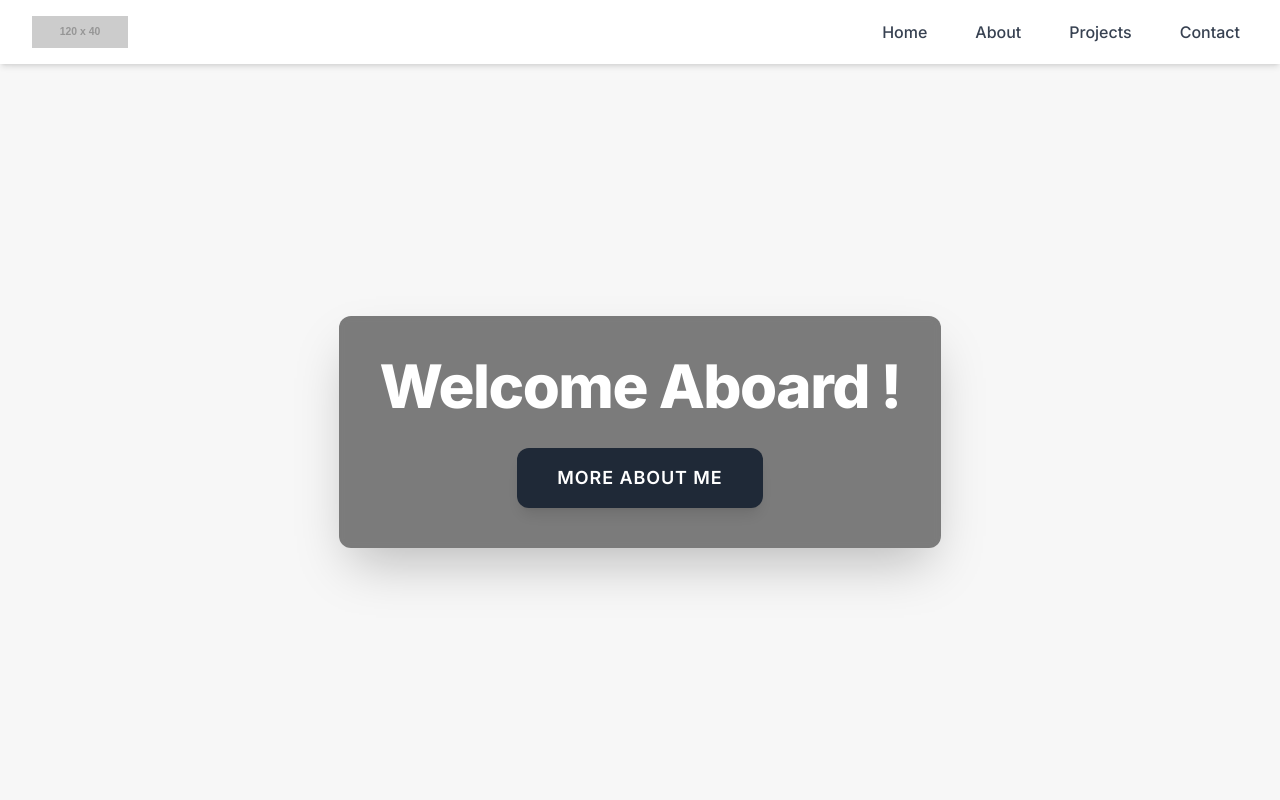
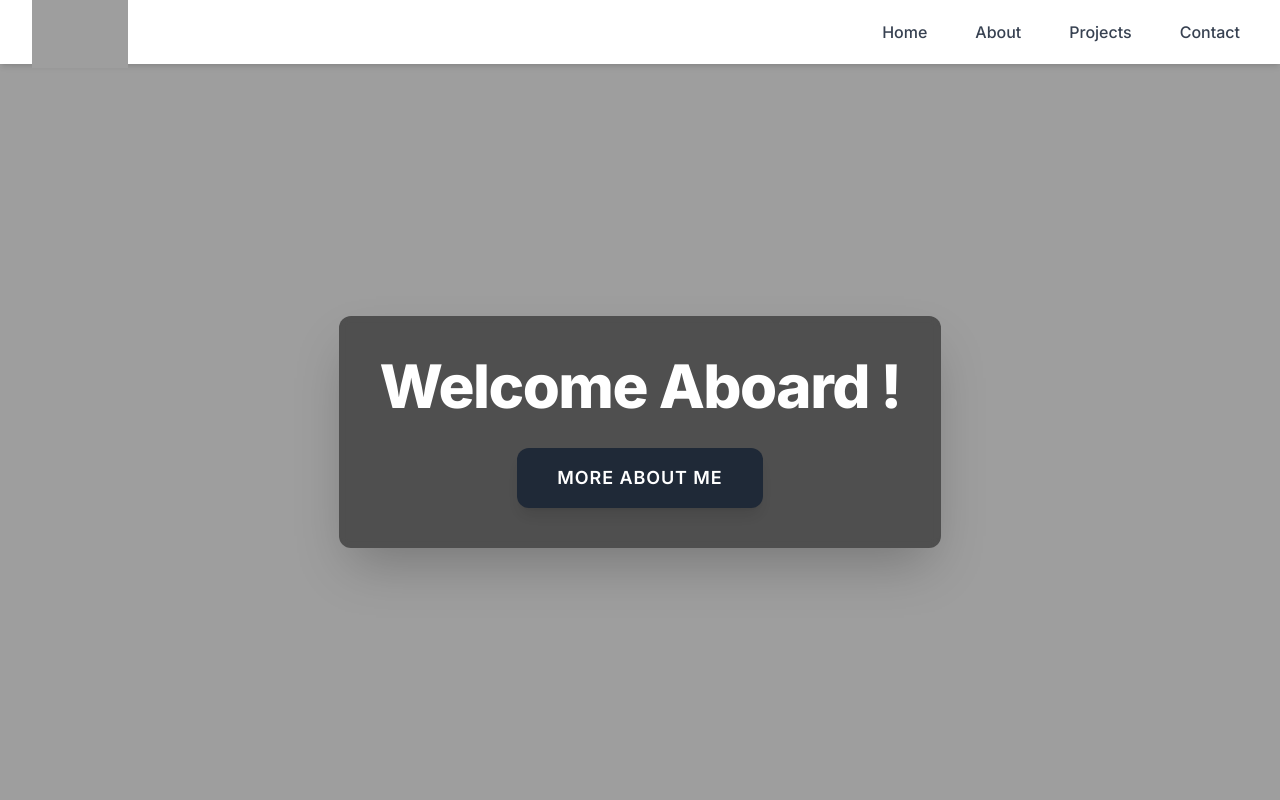
Before and after one commit to justinsalimdev/X001, a plain HTML site: page index.html in a window 1280 px wide. Shown: the top 800 px of the page. Drawn offline with nearby package versions, Linux system fonts and the light colour scheme; the site is published under a folder, as on GitHub Pages, so addresses that start at the root find nothing; placeholder pictures from the web are drawn by us.

Commit message:
Update index.html

```diff
--- a/index.html
+++ b/index.html
@@ -21,7 +21,7 @@
         }
         /* Custom styling to ensure image covers the hero section */
         .hero-background {
-            background-image: url('/ChatGPT\ Image\ Oct\ 26\,\ 2025\,\ 02_27_50\ PM.png');
+            background-image: url('ChatGPT\ Image\ Oct\ 26\,\ 2025\,\ 02_27_50\ PM.png');
             background-size: cover;
             background-position: center;
         }
@@ -54,7 +54,7 @@
 
             <!-- Logo/Icon Area -->
             <div class="flex items-center"> <a href="#home"> <img
-            src="/ChatGPT Image Oct 29, 2025, 02_41_13 AM.png"
+            src="ChatGPT Image Oct 29, 2025, 02_41_13 AM.png"
             alt="BAHGYASROTA"
             class="w-24 h-auto"
             onerror="this.src='https://placehold.co/120x40/f7fafc/3a009d?text=BAHGYASROTA'"
```
